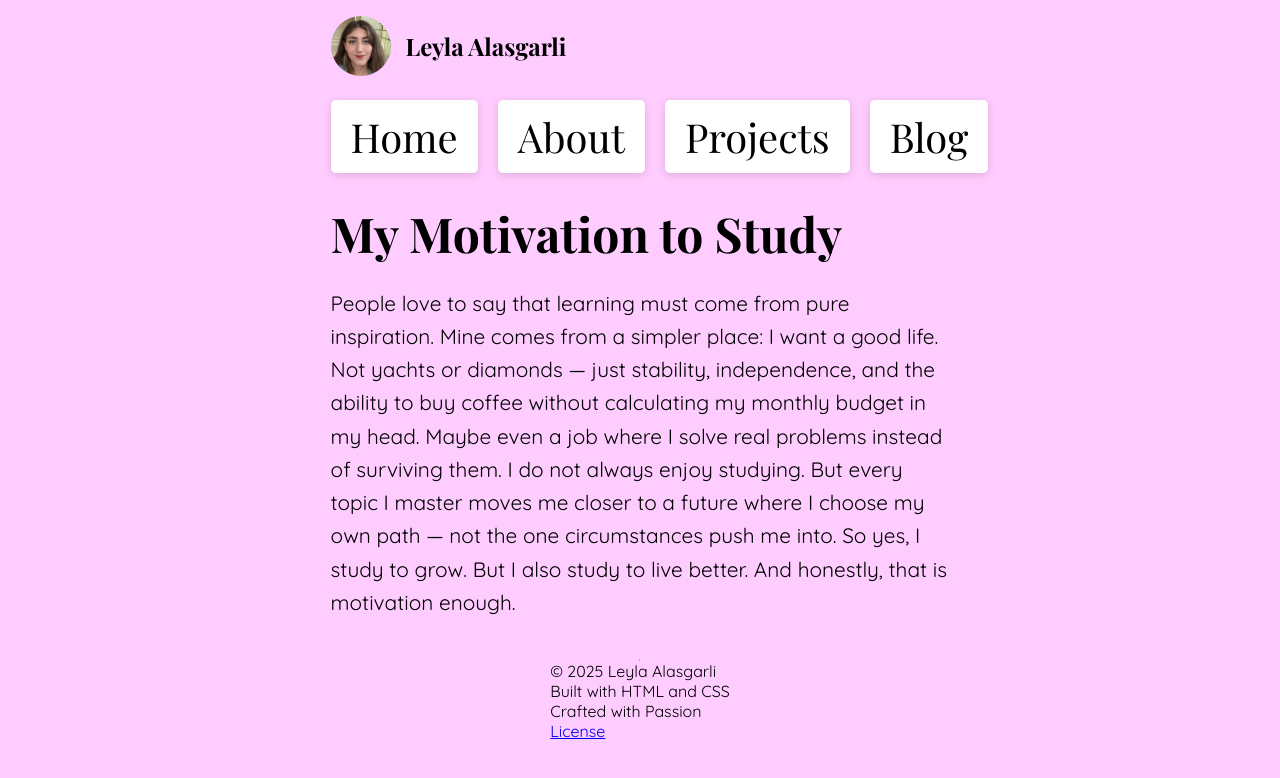
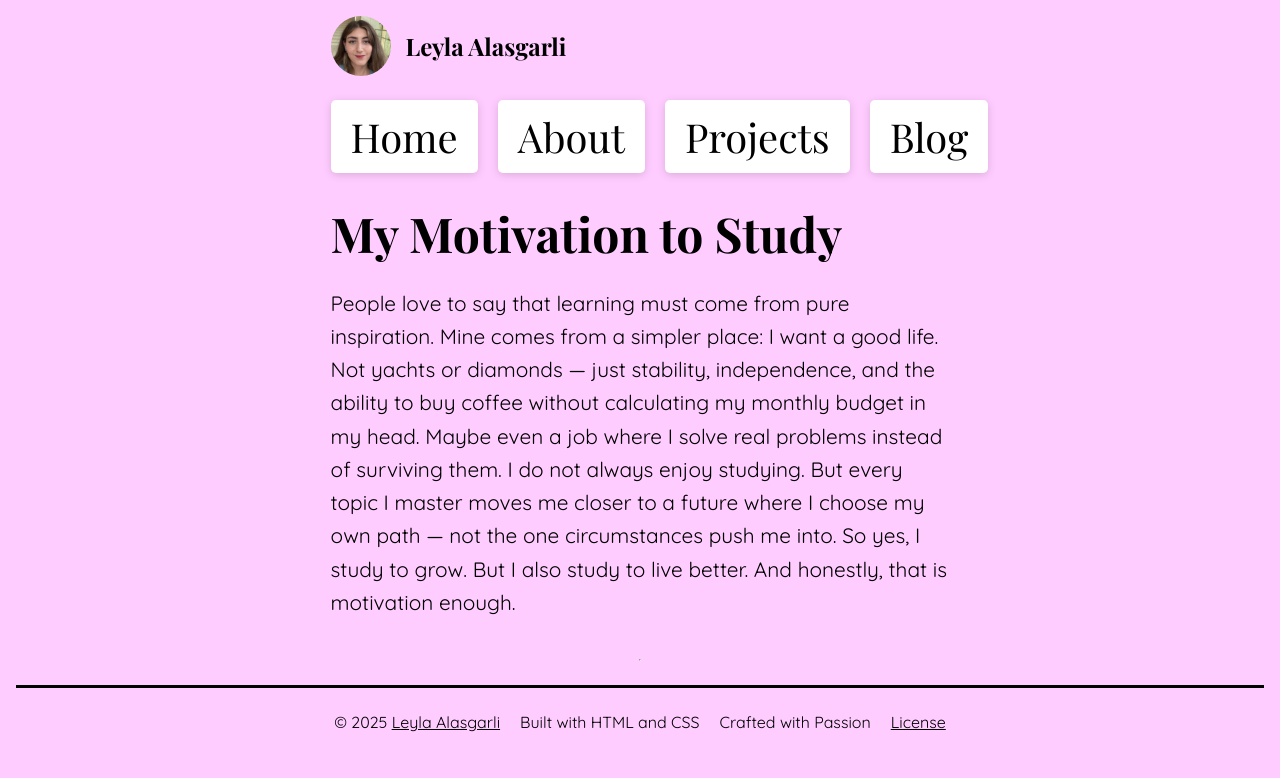
Before and after one commit to linbyhindz/web.site.project3, a Jekyll site: the page built from blog.html, in a window 1280 px wide. Shown: the top 778 px of the page. Built offline with Jekyll 4.4.1, drawn with Linux system fonts in a browser that asks for light colours; some web fonts are replaced.

Commit message:
Changing footer.html

```diff
--- a/_includes/footer.html
+++ b/_includes/footer.html
@@ -1,10 +1,16 @@
-<hr class="footer-divider">
+<hr>
 
-<div class="footer-content">
-  <p>© 2025 Leyla Alasgarli</p>
+<footer>
+  <p>&copy; 2025 <a href="#" class="scroll-to-top">Leyla Alasgarli</a></p>
   <p>Built with HTML and CSS</p>
   <p>Crafted with Passion</p>
-  <p>
-    <a href="#" class="license-link">License</a>
-  </p>
+  <p><a href="#" class="license-link">License</a></p>
+</footer>
+
+<div id="license-modal" class="license-modal">
+  <div class="license-modal-content">
+    <span class="license-close">&times;</span>
+    <h2>License</h2>
+    <p>This website and its content are created by Leyla Alasgarli. You may not copy or redistribute without permission.</p>
+  </div>
 </div>
```
